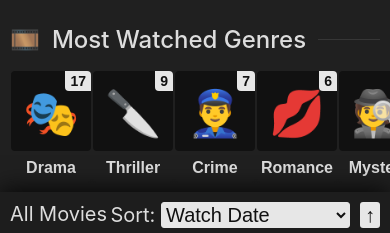
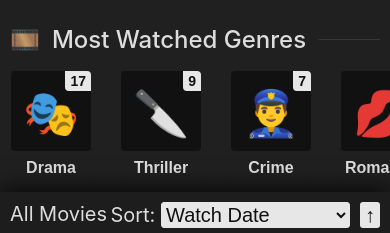
Before and after one commit to benhiller/year-in-movies, a React (Create React App) app: page / in a window 390 px wide. Shown: the part 230-463 px from the top of the page. Built offline with nearby package versions, Linux system fonts and the light colour scheme.

Commit message:
remove old mobile specific + dupe css rule

```diff
--- a/src/styles/RankedMetric.module.css
+++ b/src/styles/RankedMetric.module.css
@@ -27,7 +27,6 @@
 .rankedList li img,
 .directorPlaceholder,
 .genreEmoji {
-  display: block;
   width: 80px;
   height: 80px;
   border-radius: 4px;
@@ -54,13 +53,7 @@
 }
 
 .rankedList li {
-  flex: 1 0 75px;
-}
-
-@media (min-width: 850px) {
-  .rankedList li {
-    flex: 1 0 110px;
-  }
+  flex: 1 0 110px;
 }
 
 .rankedList li button {
```
